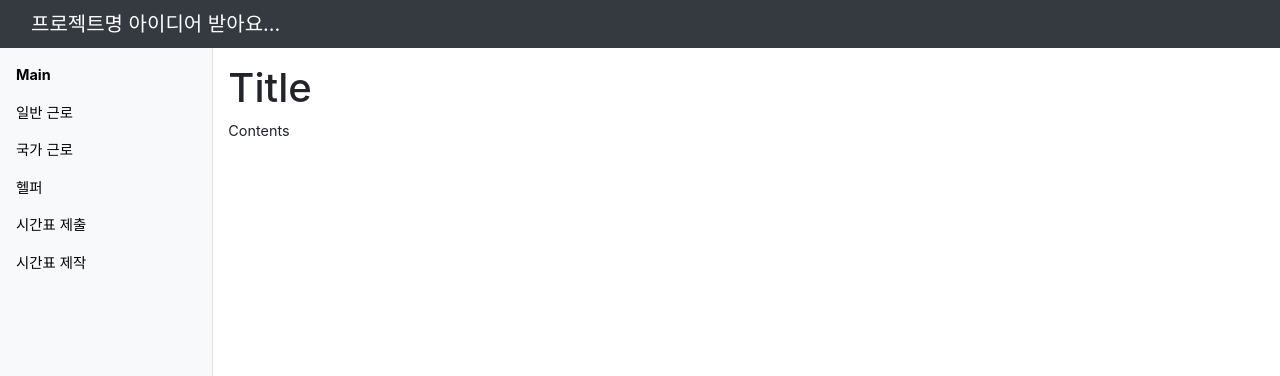
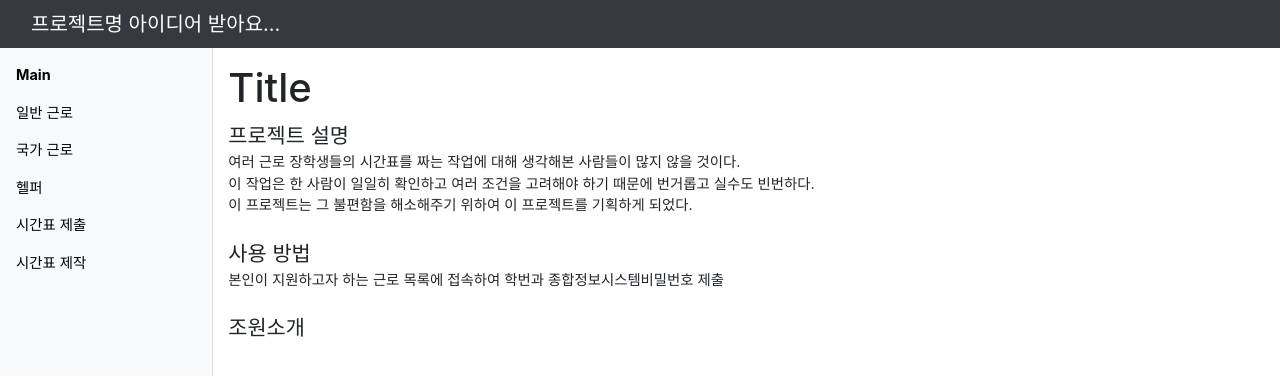
Before and after one commit to OSS-geunro/geunro-bootstrap, a plain HTML site: page main.html in a window 1280 px wide. Shown: the top 376 px of the page. Drawn offline with nearby package versions, Linux system fonts and the light colour scheme.

Commit message:
Add files via upload
main.html 텍스트 추가(곧 수정예정..)

```diff
--- a/main.css
+++ b/main.css
@@ -47,3 +47,6 @@ main {
 #topnav {
   height:48px;
 }
+.mid-title{
+    font-size: 1.3rem;
+}
--- a/main.html
+++ b/main.html
@@ -48,7 +48,16 @@
       <!-- 내용 -->
       <main role="main" class="col-10 ml-auto">
         <h1>Title</h1>
-        <text>Contents</text>
+        <text>
+            <a class="mid-title">프로젝트 설명</a><br>
+            여러 근로 장학생들의 시간표를 짜는 작업에 대해 생각해본 사람들이 많지 않을 것이다.<br>
+            이  작업은 한 사람이 일일히 확인하고 여러 조건을 고려해야 하기 때문에 번거롭고 실수도 빈번하다.<br>
+            이 프로젝트는 그 불편함을 해소해주기 위하여 이 프로젝트를 기획하게 되었다.<br><br>
+            <a class="mid-title">사용 방법</a><br>
+            본인이 지원하고자 하는 근로 목록에 접속하여 학번과 종합정보시스템비밀번호 제출<br><br>
+            <a class="mid-title">조원소개</a>
+
+        </text>
       </main>
     </div>
   </div>
```
